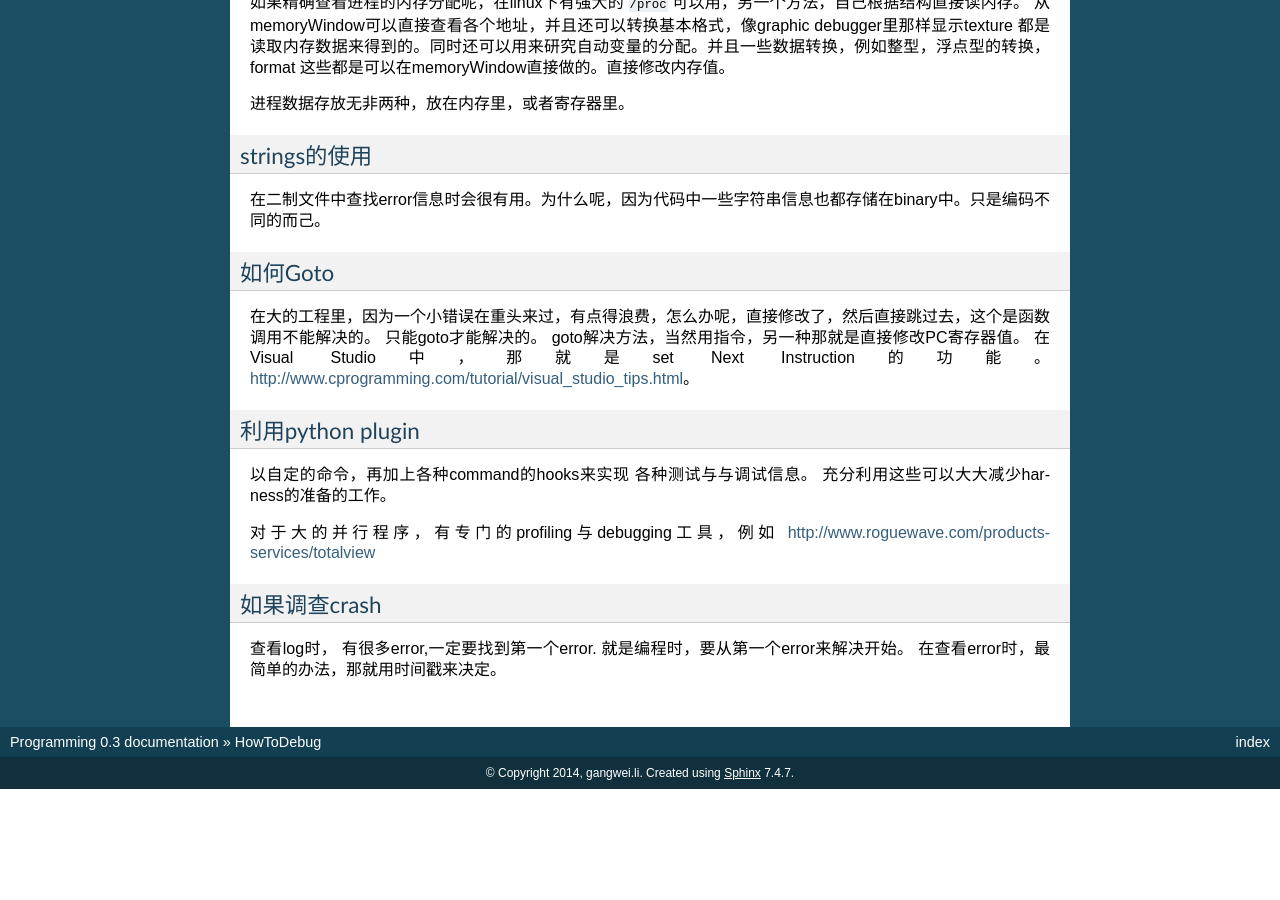
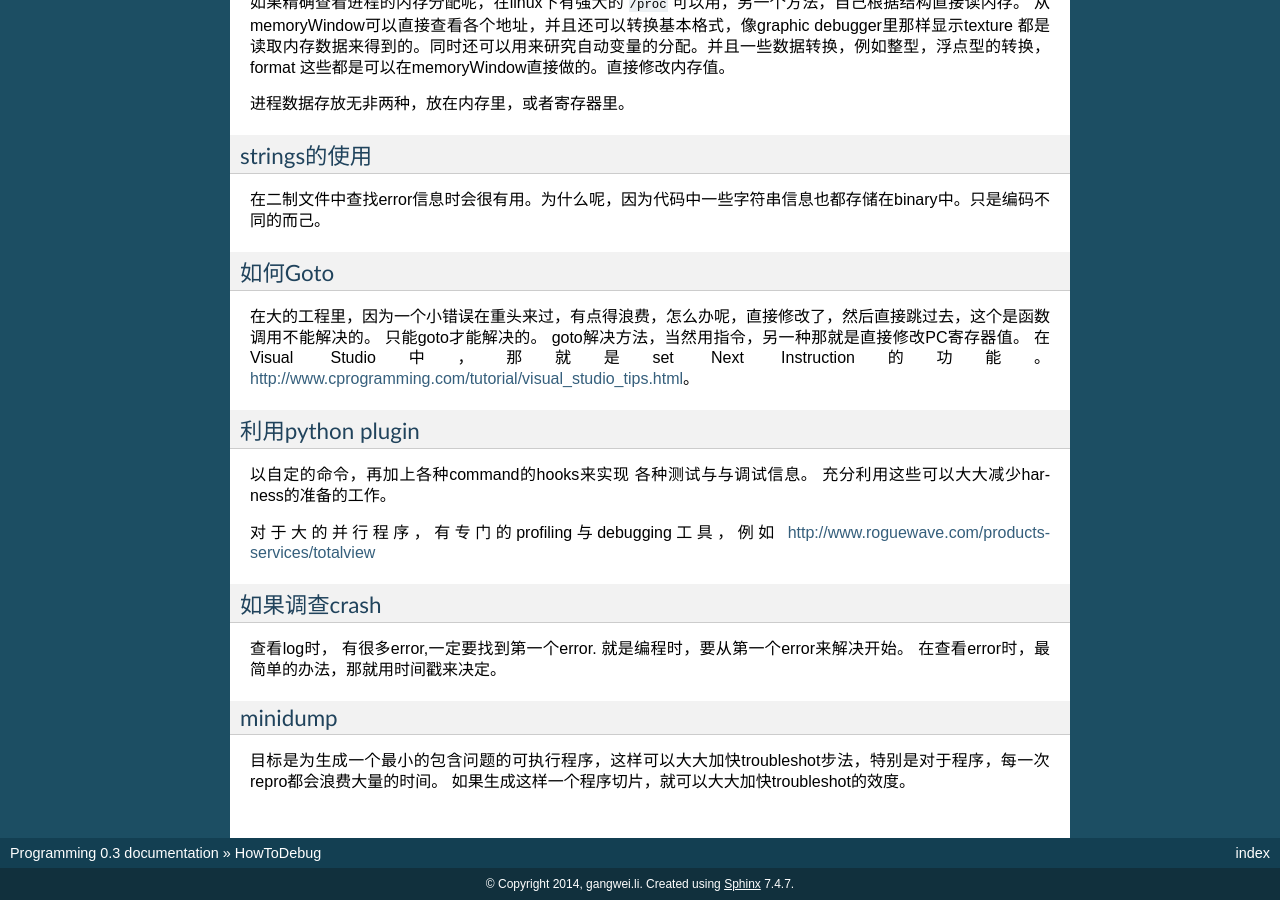
Before and after one commit to gwli/Programming, a Sphinx documentation site: the page built from source/content/Stage_2/HowToDebug.rst, in a window 1280 px wide and 900 px high, scrolled down 4597 px. Built offline with Sphinx 7.4.7, drawn with Linux system fonts in a browser that asks for light colours; before the commit the page ends 5386 px from its top, so only the background shows below that.

Commit message:
程序切片的生成

```diff
--- a/source/content/Stage_2/HowToDebug.rst
+++ b/source/content/Stage_2/HowToDebug.rst
@@ -250,3 +250,9 @@ http://www.roguewave.com/products-services/totalview
 
 查看log时， 有很多error,一定要找到第一个error. 就是编程时，要从第一个error来解决开始。
 在查看error时，最简单的办法，那就用时间戳来决定。
+
+minidump
+========
+
+目标是为生成一个最小的包含问题的可执行程序，这样可以大大加快troubleshot步法，特别是对于程序，每一次repro都会浪费大量的时间。
+如果生成这样一个程序切片，就可以大大加快troubleshot的效度。
```
